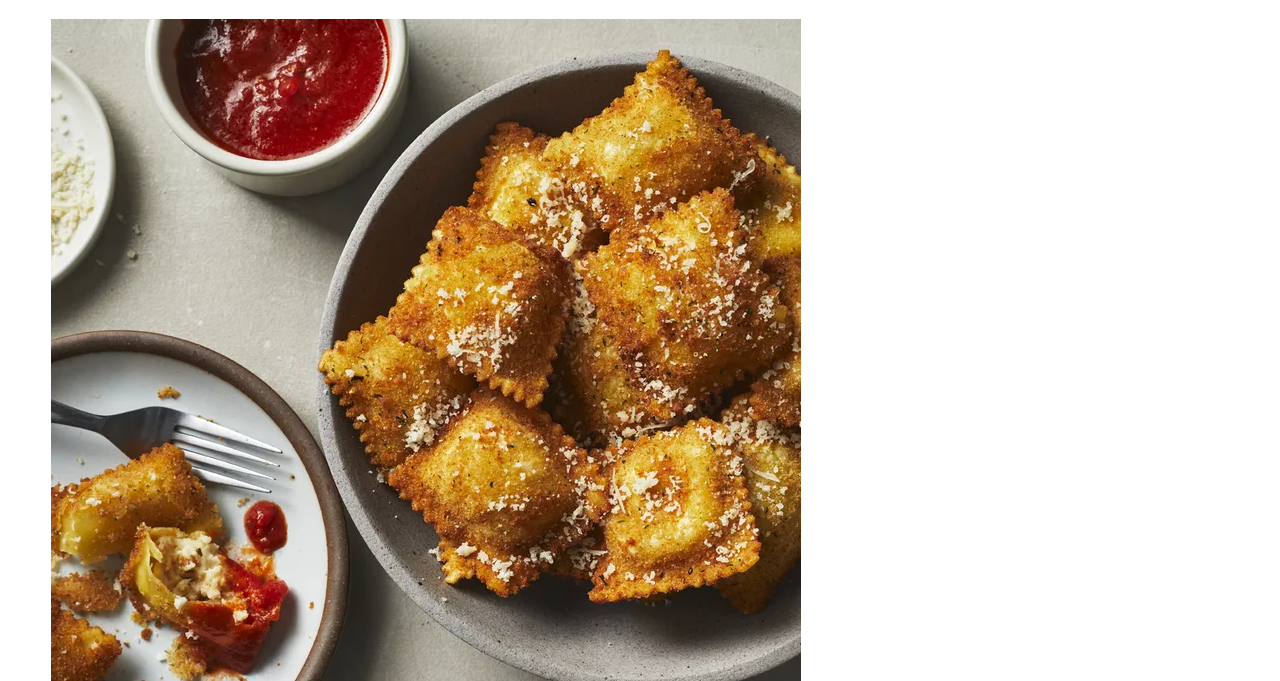
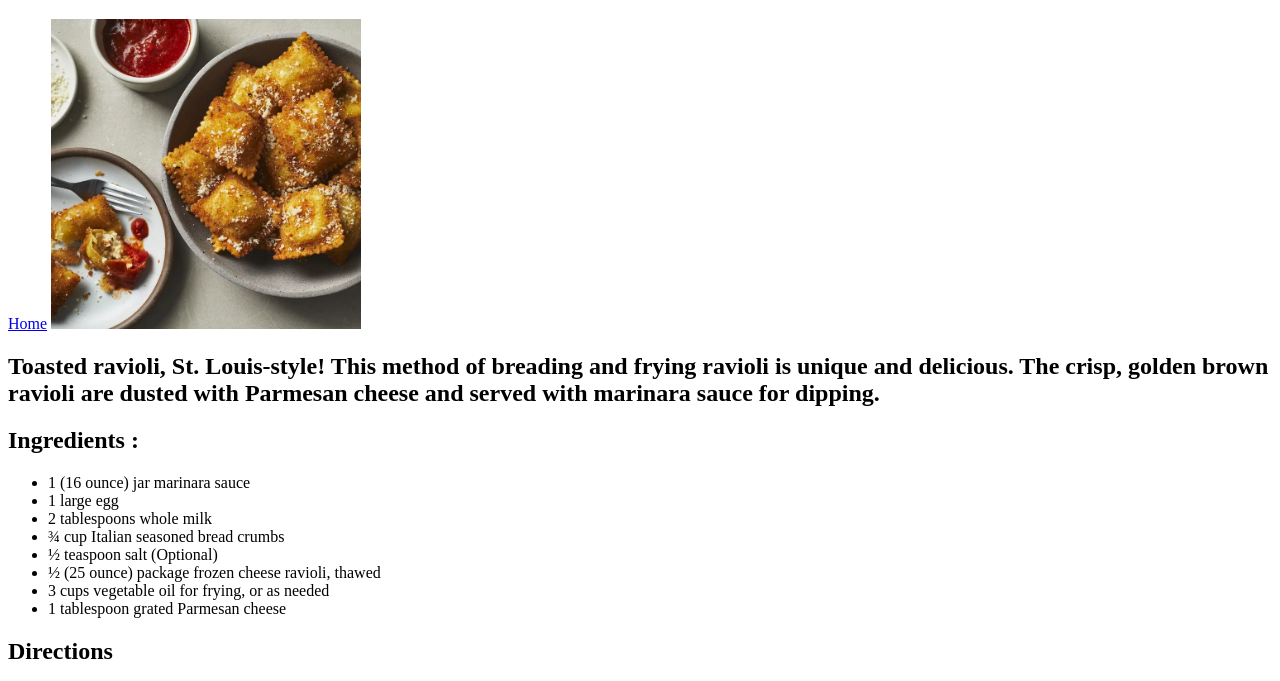
Before and after one commit to XaviorPrime/odin-recipes, a plain HTML site: page recipes/ravioli.html in a window 1280 px wide. Shown: the part 61-742 px from the top of the page. Drawn offline with Linux system fonts and the light colour scheme.

Commit message:
Fix title of pages and image size
Make title corresspond to its recipes and set image size to be smaller

```diff
--- a/recipes/ravioli.html
+++ b/recipes/ravioli.html
@@ -3,13 +3,13 @@
 <head>
     <meta charset="UTF-8">
     <meta name="viewport" content="width=device-width, initial-scale=1.0">
-    <title>Lasagna</title>
+    <title>Ravioli Recipe</title>
 </head>
 <body>
     <h1>St. Louis Toasted Ravioli</h1>
     <a href="../index.html">Home</a>
 
-    <img src="ravioli.jpg" alt="Picture of ravioli">
+    <img src="ravioli.jpg" alt="Picture of ravioli" height="310" width="310">
     <h2>Toasted ravioli, St. Louis-style! This method of breading and frying ravioli is unique and delicious. The crisp, golden brown ravioli are dusted with Parmesan cheese and served with marinara sauce for dipping.</h2>
     <h2>Ingredients :</h2>
     <ul>
```
Also changed, not shown: recipes/lasagna.html (+1 -1 lines), recipes/pizza.html (+1 -1 lines).
